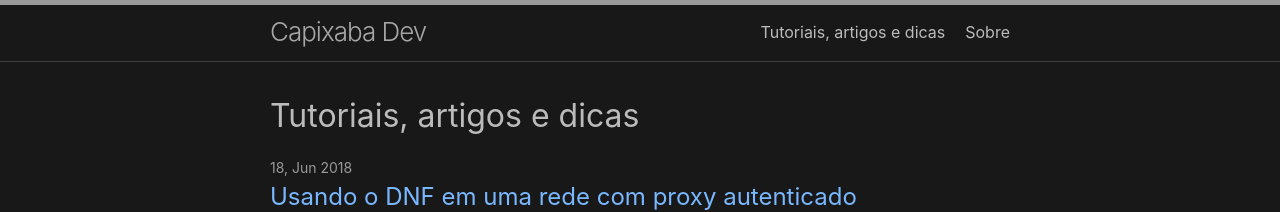
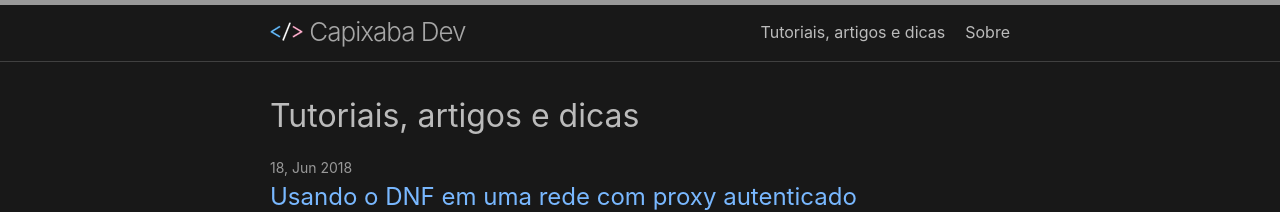
Before and after one commit to capixabadev/capixabadev.github.io, a Jekyll site: the page built from index.html, in a window 1280 px wide. Shown: the top 212 px of the page. Built offline with Jekyll 4.4.1, drawn with Linux system fonts in a browser that asks for light colours; the list of posts is cut into pages by our own code.

Commit message:
adicao logo no topo

```diff
--- a/_includes/header.html
+++ b/_includes/header.html
@@ -4,7 +4,24 @@
     {%- assign default_paths = site.pages | map: "path" -%}
     {%- assign page_paths = site.header_pages | default: default_paths -%}
     {%- assign titles_size = site.pages | map: 'title' | join: '' | size -%}
-    <a class="site-title" rel="author" href="{{ "/" | relative_url }}">{{ site.title | escape }}</a>
+    <a class="site-title" rel="author" href="{{ "/" | relative_url }}">
+      <svg xmlns="http://www.w3.org/2000/svg" viewBox="0 0 13.65 7.94" style="height: 1.2rem;">
+        <defs />
+        <g stroke="#000" stroke-width="1.5" font-family="Comfortaa" font-size="60.6" font-weight="700"
+          letter-spacing="0" word-spacing="0">
+          <path fill="#64b6f4" stroke-width=".223305"
+            style="line-height:1.25;-inkscape-font-specification:'Comfortaa Bold'"
+            d="M4.15 5.63q.23.15.23.4 0 .2-.15.33-.14.13-.32.13-.13 0-.23-.06l-3.32-2Q.1 4.28.1 4.02q0-.24.25-.4L3.68 1.6q.13-.05.24-.05.19 0 .32.12.14.12.14.3 0 .28-.23.41L1.44 4.01z" />
+          <path fill="#fff" stroke-width=".223305"
+            style="line-height:1.25;-inkscape-font-specification:'Comfortaa Bold'"
+            d="M7.8.38q.05-.12.17-.2.12-.07.25-.07.2 0 .32.14.13.12.13.31 0 .1-.03.2l-2.72 6.8q-.05.13-.17.2-.12.07-.25.07-.2 0-.33-.14-.13-.13-.13-.32 0-.09.04-.2z" />
+          <path fill="#fcaecc" stroke-width=".223305"
+            style="line-height:1.25;-inkscape-font-specification:'Comfortaa Bold'"
+            d="M13.3 3.61q.24.17.24.4 0 .27-.24.42l-3.33 2q-.1.06-.23.06-.18 0-.32-.13t-.14-.33q0-.25.22-.4l2.72-1.62L9.5 2.39q-.22-.13-.22-.4 0-.2.13-.3.14-.13.33-.13.1 0 .23.05z" />
+        </g>
+      </svg>
+      {{ site.title | escape }}
+    </a>
 
     {%- if titles_size > 0 -%}
     <nav class="site-nav">
```
